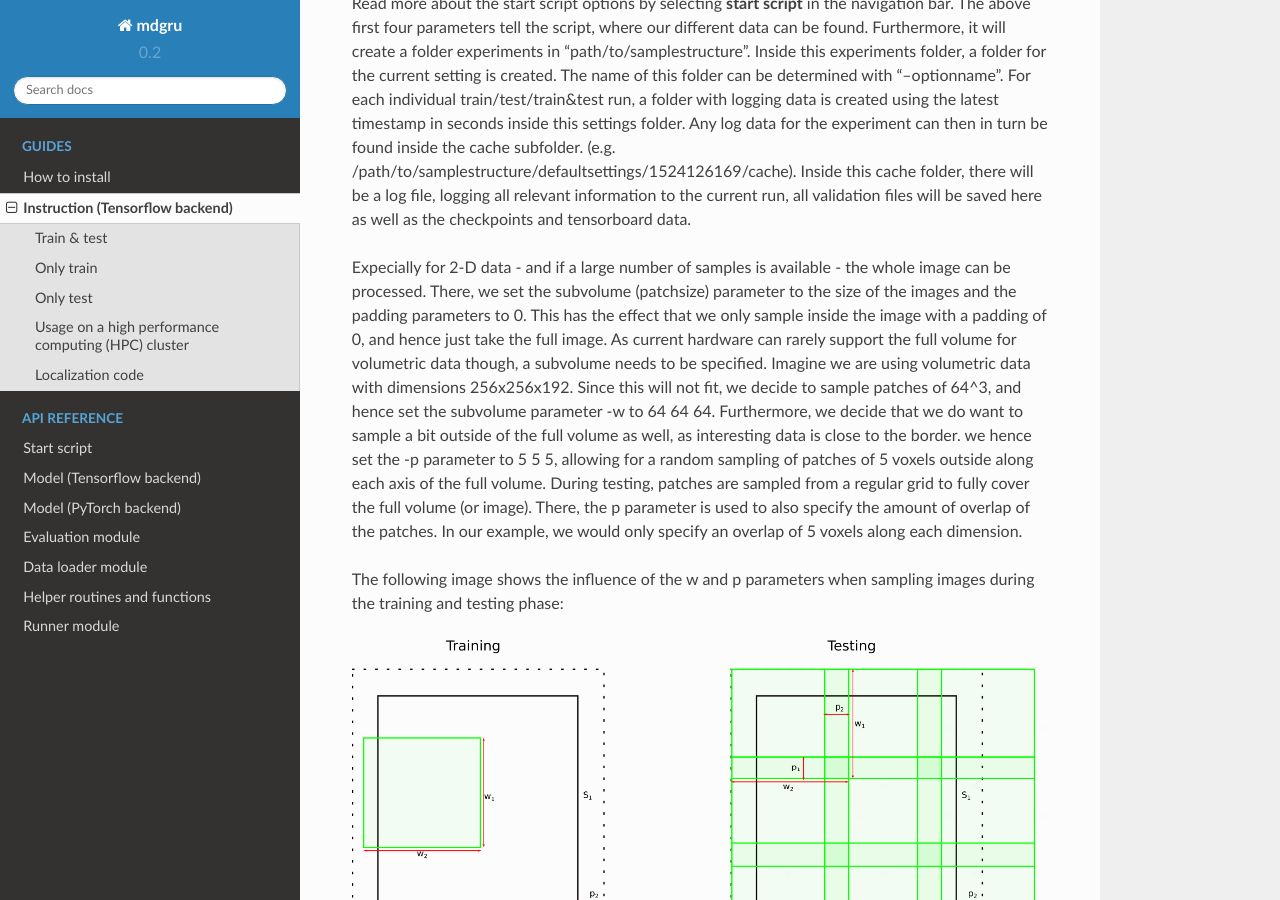
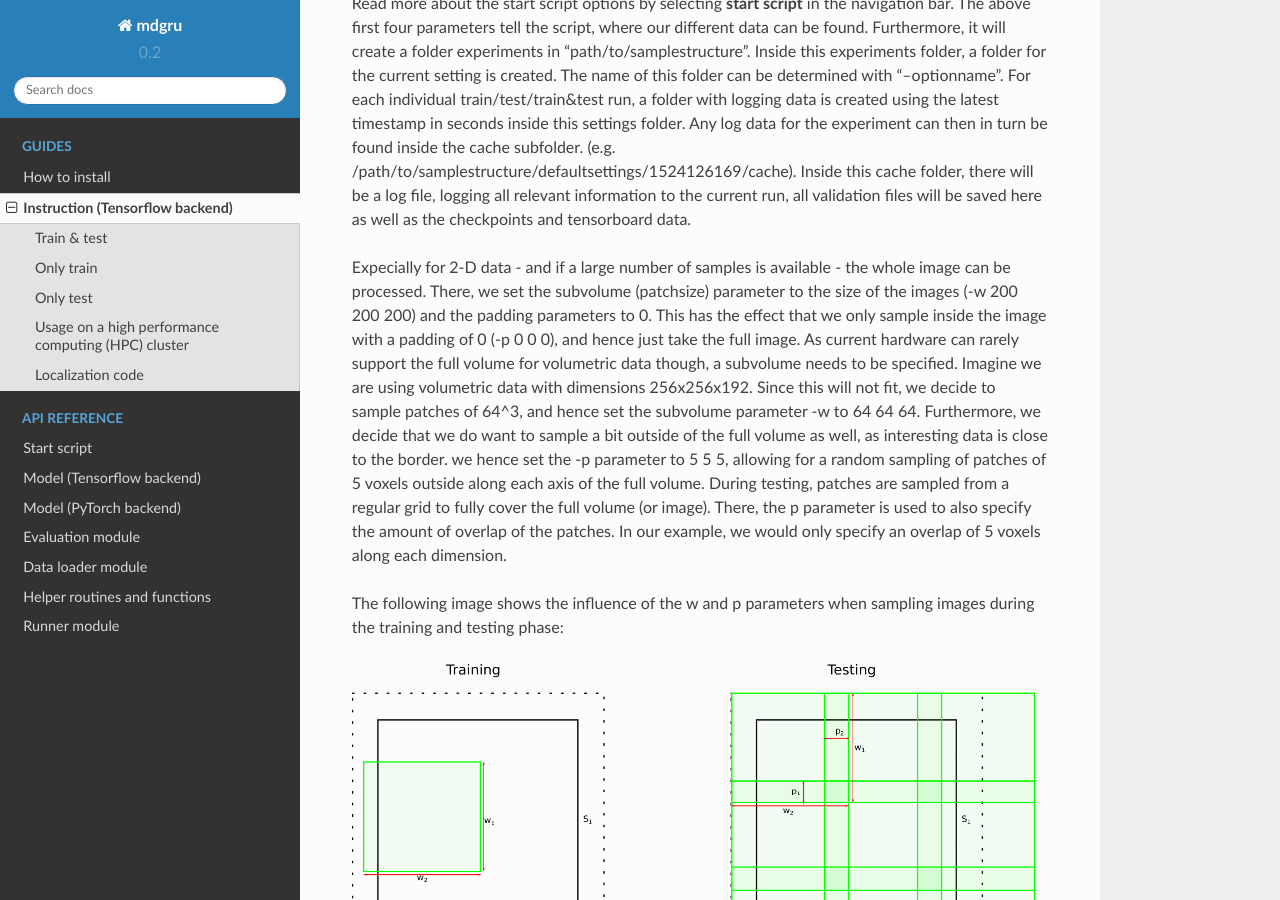
Before and after one commit to zubata88/mdgru, a Sphinx documentation site: the page built from docs/how_to_use.rst, in a window 1280 px wide and 900 px high, scrolled down 1723 px. Built offline with Sphinx 7.4.7 and the Read the Docs theme 2.0.0, drawn with Linux system fonts in a browser that asks for light colours; some of the changed text lies outside the part shown.

Commit message:
Update how_to_use.rst

```diff
--- a/docs/how_to_use.rst
+++ b/docs/how_to_use.rst
@@ -19,7 +19,7 @@ and validation set should be located in respective folders. The
 following shows an example, where we have training, testing and
 validation folders train\_data, test\_data and val\_data respectively,
 containing each some samples. **Each sample consists of two featurefiles in this case
-(seq1.nii.gz and seq2.nii.gz, e.g. t2.nii.gz, flair.nii.gz, ...) and one labelfile (lab.nii.gz, e.g. mask1.nii.gz), as shown
+(seq1.nii(.gz) and seq2.nii(.gz), e.g. t2.nii(.gz), flair.nii(.gz), ...) and one labelfile (lab.nii(.gz), e.g. mask1.nii(.gz)), as shown
 in the following example.**
 
 ::
@@ -108,9 +108,9 @@ the checkpoints and tensorboard data.
 
 Expecially for 2-D data - and if a large number of samples is available -
 the whole image can be processed. There, we set the subvolume
-(patchsize) parameter to the size of the images and the padding
+(patchsize) parameter to the size of the images (-w 200 200 200) and the padding
 parameters to 0. This has the effect that we only sample inside the
-image with a padding of 0, and hence just take the full image. As
+image with a padding of 0 (-p 0 0 0), and hence just take the full image. As
 current hardware can rarely support the full volume for volumetric data
 though, a subvolume needs to be specified. Imagine we are using
 volumetric data with dimensions 256x256x192. Since this will not fit, we
@@ -170,7 +170,9 @@ added for the training procedure:
 
 ::
 
-    --rotate ANGLE --scale scale1 scale2... --deformation gridspacing1 gridspacing2... --deformSigma samplingstdev1 samplingstdev2...
+    --rotate ANGLE --scale scale1 scale2...
+    --deformation gridspacing1 gridspacing2...
+    --deformSigma samplingstdev1 samplingstdev2...
 
 The first parameter is a scalar in radians which allows for random
 rotation around a random vector for 3d data, and around the center point
```
Also changed, not shown: other parts of docs/how_to_use.rst (+1 -1 lines).
